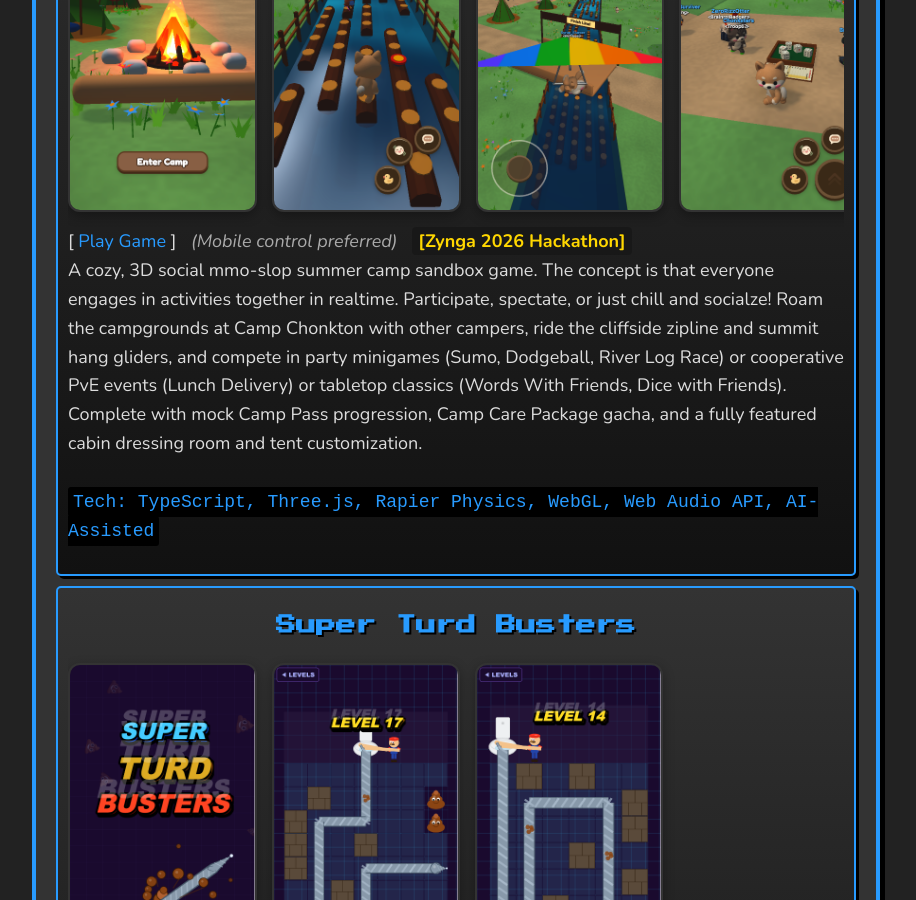
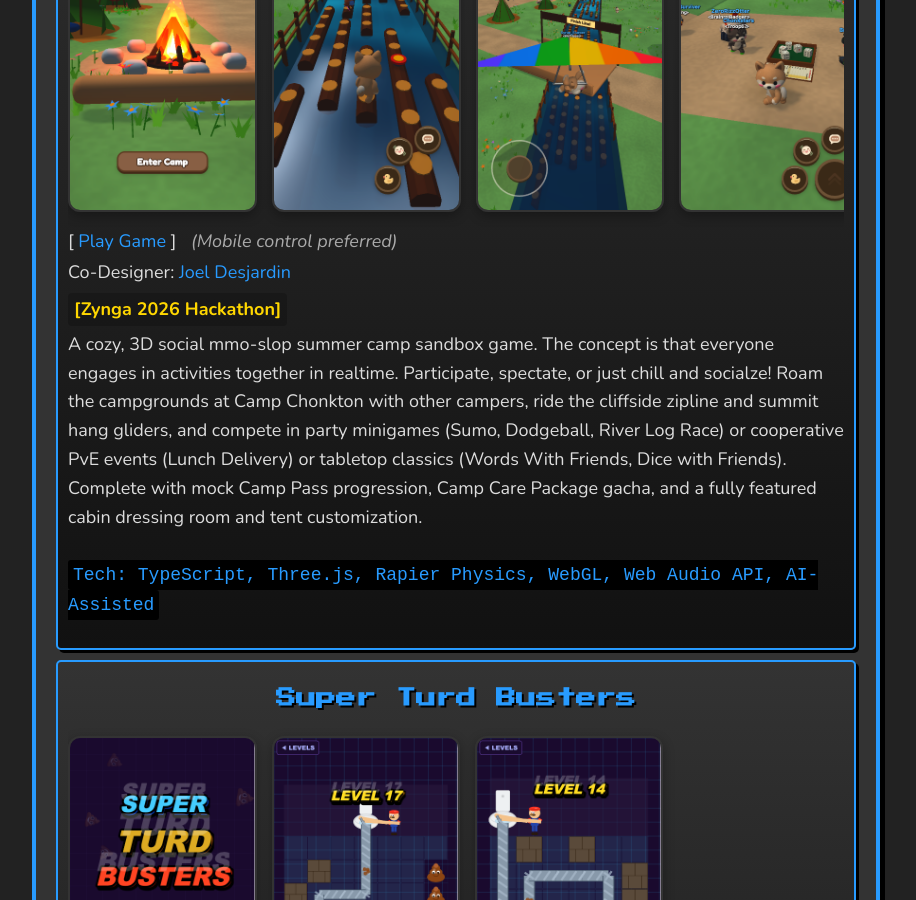
Before and after one commit to kabuto555/kabuto555.github.io, a Jekyll site: the page built from pages/game-design.md, in a window 1280 px wide and 900 px high, scrolled down 527 px. Shown: the whole window, without its empty margins (184-1100 px from the left). Built offline with Jekyll 4.4.1, drawn with Linux system fonts in a browser that asks for light colours.

Commit message:
add codesigner and update pp

```diff
--- a/_data/game_design.yml
+++ b/_data/game_design.yml
@@ -8,6 +8,7 @@
     - "/assets/images/games/chonkimals_6.png"
   links: "[Play Game](/game-design/chonkimals/index.html)"
   hackathon: "Zynga 2026 Hackathon"
+  codesigner: "Co-Designer: [Joel Desjardin](https://joeldesjardins.com)"
   control: "Mobile control preferred"
   details: "A cozy, 3D social mmo-slop summer camp sandbox game. The concept is that everyone engages in activities together in realtime. Participate, spectate, or just chill and socialze! Roam the campgrounds at Camp Chonkton with other campers, ride the cliffside zipline and summit hang gliders, and compete in party minigames (Sumo, Dodgeball, River Log Race) or cooperative PvE events (Lunch Delivery) or tabletop classics (Words With Friends, Dice with Friends). Complete with mock Camp Pass progression, Camp Care Package gacha, and a fully featured cabin dressing room and tent customization."
   tech: "TypeScript, Three.js, Rapier Physics, WebGL, Web Audio API, AI-Assisted"
--- a/pages/game-design.md
+++ b/pages/game-design.md
@@ -28,6 +28,6 @@ These are my game design prototypes! All of these games are playable on web mobi
 
 {% for game in site.data.game_design %}
 - ## {{ game.name }}
-{% if game.screenshots %}<span class="game-gallery" style="display: flex; gap: 15px; overflow-x: auto; padding: 10px 0 15px 0; max-width: 100%;">{% for img in game.screenshots %}<img src="{{ img }}" style="height: 400px; border-radius: 12px; box-shadow: 0 4px 12px rgba(0,0,0,0.3); border: 2px solid #333; flex-shrink: 0;">{% endfor %}</span>{% endif %}{% if game.image %}<img src="{{ game.image }}" width="100%"><br>{% endif %}{% if game.links %}[ {{ game.links }} ]{% endif %}{% if game.control %} <span style="font-style: italic; color: #aaa; margin-left: 10px;">({{ game.control }})</span>{% endif %}{% if game.hackathon %} <span style="color: #FFD700; font-weight: bold; margin-left: 10px; background: rgba(0,0,0,0.2); padding: 2px 6px; border-radius: 4px;">[{{ game.hackathon }}]</span>{% endif %}<br>{{ game.details }}<br><br>
+{% if game.screenshots %}<span class="game-gallery" style="display: flex; gap: 15px; overflow-x: auto; padding: 10px 0 15px 0; max-width: 100%;">{% for img in game.screenshots %}<img src="{{ img }}" style="height: 400px; border-radius: 12px; box-shadow: 0 4px 12px rgba(0,0,0,0.3); border: 2px solid #333; flex-shrink: 0;">{% endfor %}</span>{% endif %}{% if game.image %}<img src="{{ game.image }}" width="100%"><br>{% endif %}{% if game.links %}[ {{ game.links }} ]{% endif %}{% if game.control %} <span style="font-style: italic; color: #aaa; margin-left: 10px;">({{ game.control }})</span>{% endif %}{% if game.links or game.control %}<br>{% endif %}{% if game.codesigner %}<span style="display: inline-block; margin: 2px 0;">{{ game.codesigner }}</span><br>{% elsif game.co_designer %}<span style="display: inline-block; margin: 2px 0;">{{ game.co_designer }}</span><br>{% endif %}{% if game.hackathon %}<span style="color: #FFD700; font-weight: bold; background: rgba(0,0,0,0.2); padding: 2px 6px; border-radius: 4px; display: inline-block; margin: 4px 0;">[{{ game.hackathon }}]</span><br>{% endif %}{{ game.details }}<br><br>
 `Tech: {{ game.tech }}`
 {% endfor %}
```
Also changed, not shown: assets/images/clarky.jpg.
